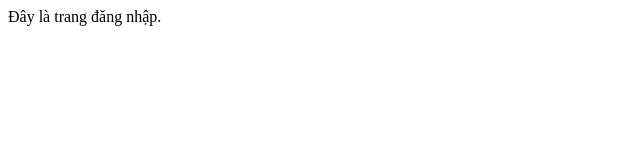
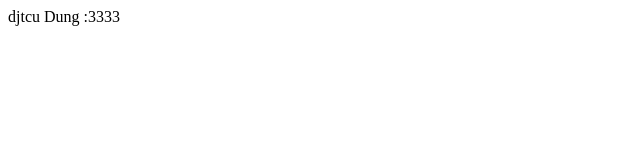
Before and after one commit to buck1704/Nhom7DemoGit, a plain HTML site: page dangnhap.html in a window 1280 px wide. Shown: the full height of the page, 0-640 px from the left. Drawn offline with Linux system fonts and the light colour scheme.

Commit message:
chắc là không sai dou

```diff
--- a/dangnhap.html
+++ b/dangnhap.html
@@ -6,6 +6,6 @@
     <title>Document</title>
 </head>
 <body>
-    <div>Đây là trang đăng nhập.</div>
+    <div>djtcu Dung :3333</div>
 </body>
 </html>
```
